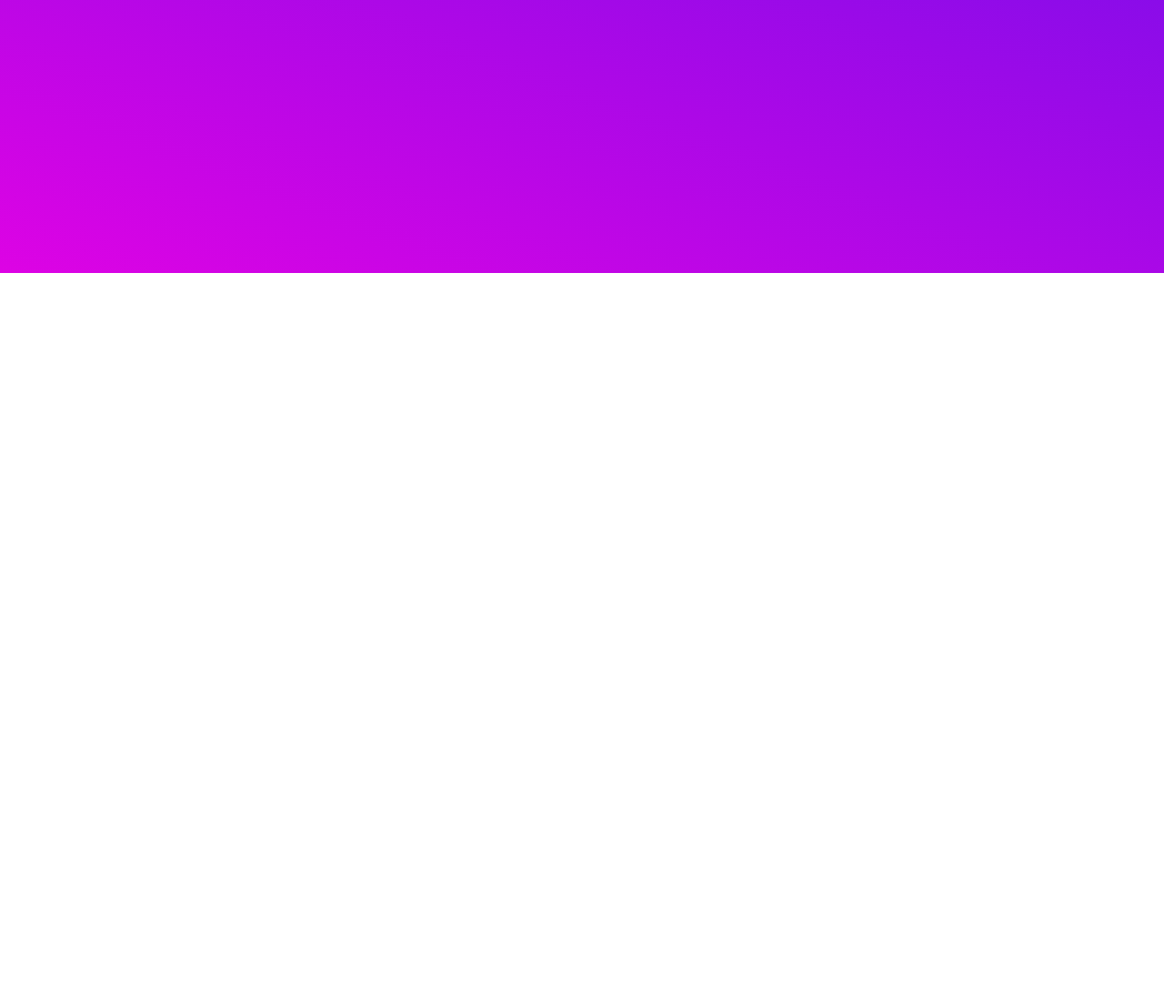
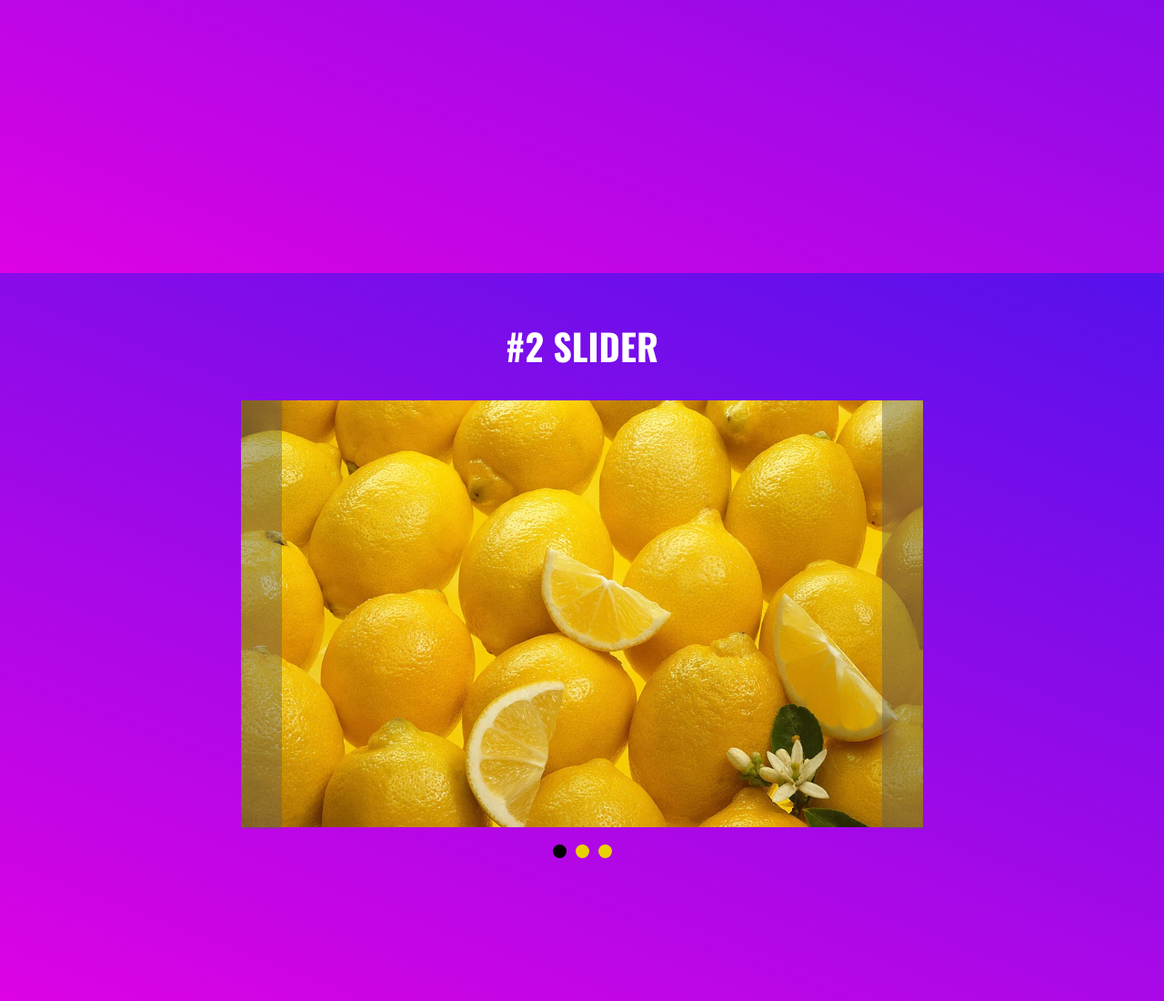
Before and after one commit to lipatov-fl/javascript-elements-, a plain HTML site: page index.html in a window 1280 px wide. Shown: the part 500-1600 px from the top of the page at 91% size. Before the commit the page ends 800 px from the top, so only its background shows below. Drawn offline with nearby package versions, Linux system fonts and the light colour scheme.

Commit message:
Добавил img, сверстал слайдер

```diff
--- a/css/main.css
+++ b/css/main.css
@@ -29,6 +29,14 @@ a, a:hover, a:active, a:focus {
     padding: 0px 15px;
 }
 
+.general__title {
+    padding-top: 50px;
+    font-size: 40px;
+    text-align: center;
+    color: #fff;
+    text-transform: uppercase;
+}
+
 /* Section Tabs
 ==================================================================*/
 
@@ -41,14 +49,6 @@ a, a:hover, a:active, a:focus {
     max-width: 600px;
     margin: 0px auto;
     text-align: center;
-}
-
-.tabs__title {
-    padding-top: 150px;
-    font-size: 40px;
-    text-align: center;
-    color: #fff;
-    text-transform: uppercase;
 }
 
 .tabs__nav {
@@ -89,3 +89,70 @@ a, a:hover, a:active, a:focus {
 .tabs__item.active {
     display: block;
 }
+
+/* Section Slider
+==================================================================*/
+.slider {
+    background: linear-gradient(21deg, #dd03e4, #5611ec);
+    height: 100vh;
+}
+
+.slider-wrap {
+    max-width: 60%;
+    margin: 0px auto;
+    text-align: center;
+    position: relative;
+    padding-top: 30px;
+}
+
+.slide img {
+    max-width: 100%;
+}
+
+.slide.active {
+    display: block;
+}
+
+.slide {
+    width: 100%;
+    height: 100%;
+    display: none;
+}
+
+#btn-next, #btn-prev {
+    position: absolute;
+    left: 0;
+    top: 30px;
+    height: 93.7%;
+    width: 6%;
+    background-color: rgb(90, 90, 90);
+    opacity: 0.4;
+    cursor: pointer;
+}
+
+#btn-next {
+    left: auto;
+    right: 0;
+}
+
+.dots-wrap {
+    display: flex;
+    justify-content: center;
+    margin-top: 15px;
+}
+
+.dot.active {
+    background-color: #000000;
+}
+
+span {
+    width: 15px;
+    height: 15px;
+    border-radius: 50%;
+    background-color: rgb(233, 210, 2);
+    margin-right: 10px;
+    cursor: pointer;
+}
+span:last-child{
+    margin-right: 0;
+}
--- a/index.html
+++ b/index.html
@@ -17,7 +17,7 @@
 <body>
     <section class="tabs">
         <div class="container">
-            <h1 class="tabs__title">#1 Tabs</h1>
+            <h1 class="general__title">#1 Tabs</h1>
             <div class="tabs__wrap">
                 <div class="tabs__nav">
                     <button class="tabs__nav-btn  active" type="button" data-tab="#tab_1">One</button>
@@ -70,6 +70,29 @@
             </div>
         </div>
     </section>
+    <section class="slider">
+        <div class="container">
+            <h2 class="general__title">#2 Slider</h2>
+            <div class="slider-wrap">
+                <div class="slide active">
+                    <img src="img/slider/one.jpg" alt="Лимон">
+                </div>
+                <div class="slide">
+                    <img src="img/slider/two.jpg" alt="Цветы">
+                </div>
+                <div class="slide">
+                    <img src="img/slider/three.jpg" alt="Змея">
+                </div>
+                <div id="btn-next"></div>
+                <div id="btn-prev"></div>
+            </div>
+            <div class="dots-wrap">
+                <span class="dot active"></span>
+                <span class="dot"></span>
+                <span class="dot"></span>
+            </div>
+        </div>
+    </section>
 
     <script src="script.js"></script>
 </body>
```
Also changed, not shown: img/slider/one.jpg (added), img/slider/three.jpg (added), img/slider/two.jpg (added).
